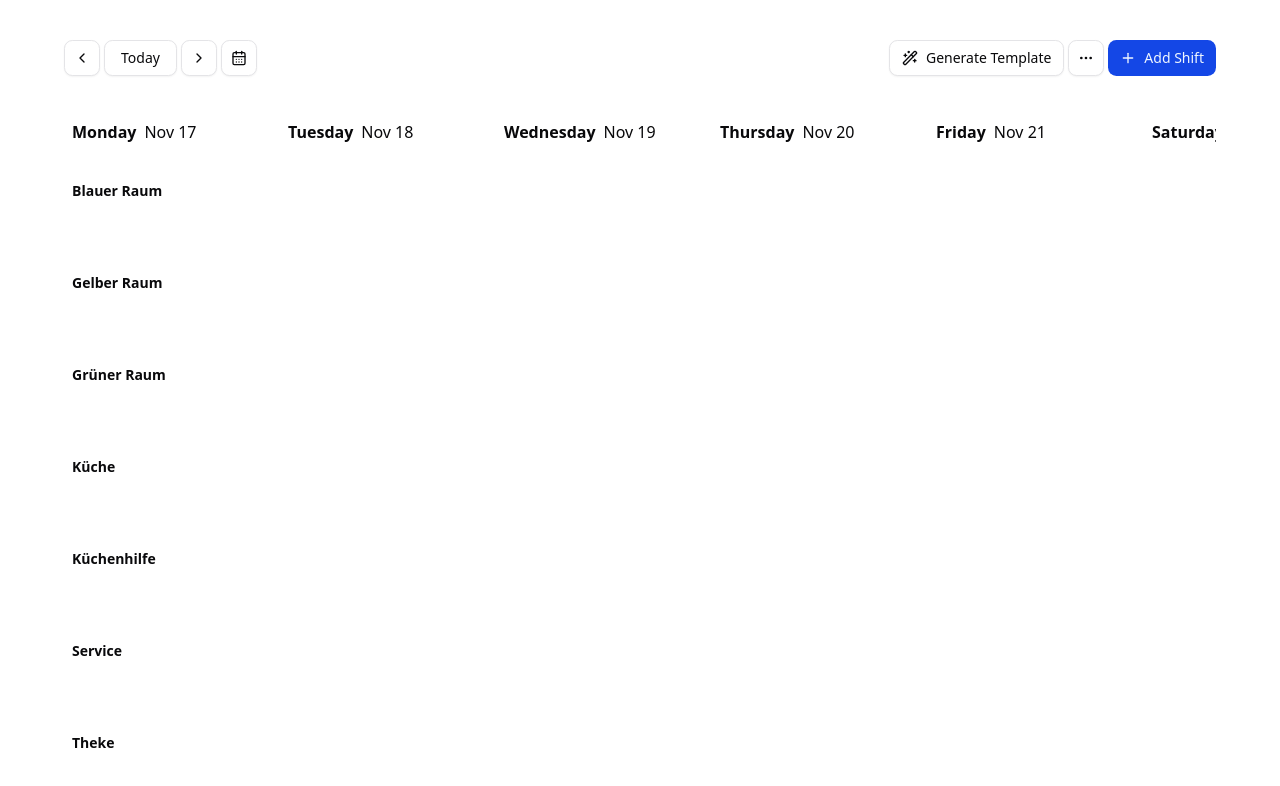
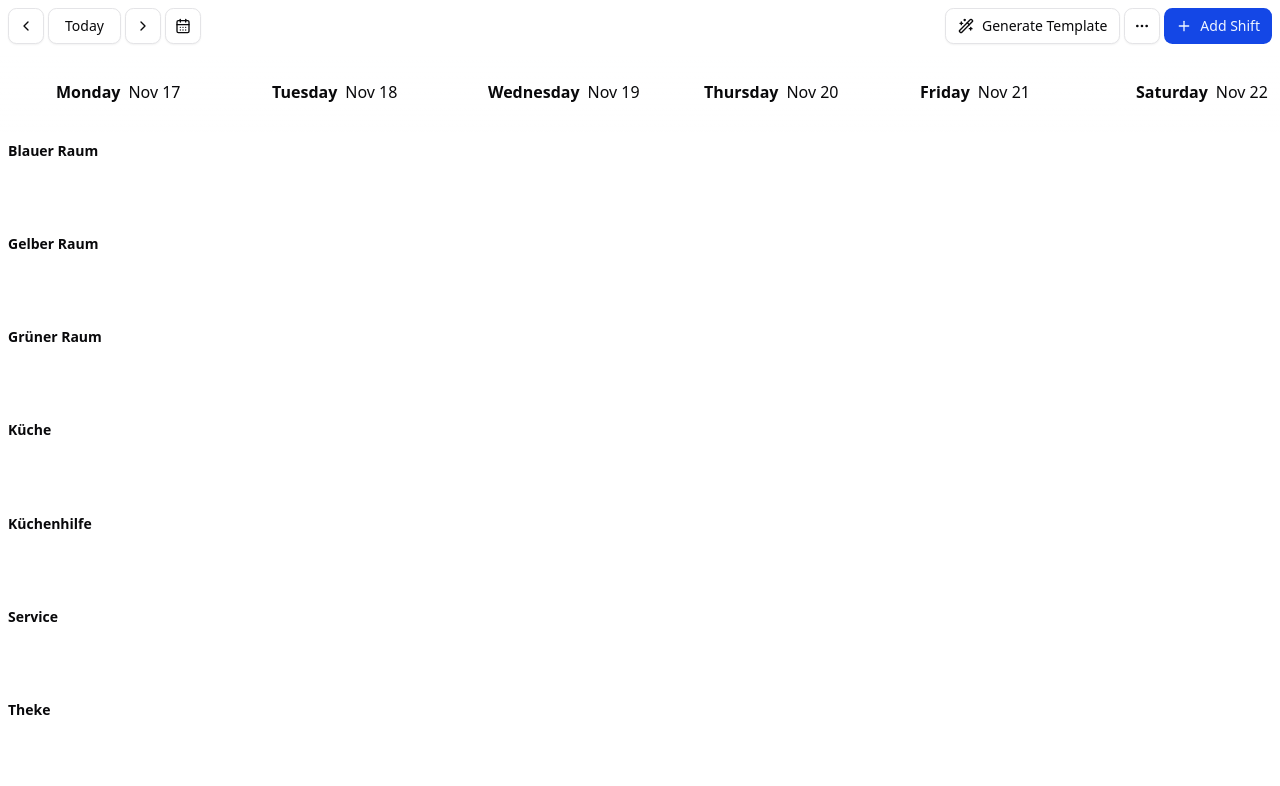
Before and after one commit to puresick/ordio-coding-challenge, a React (Vite) app: page / in a window 1280 px wide. Both pictures are taken after a click on the button "Start Empty". Shown: the top 786 px of the page. Built offline with nearby package versions, Linux system fonts and the light colour scheme.

Commit message:
Polish theming

```diff
--- a/src/App.css
+++ b/src/App.css
@@ -1,15 +1,11 @@
 body {
   min-height: 100vh;
-
-  display: grid;
-  place-content: center;
 }
 
 #root {
-  height: 90vh;
-  width: 90vw;
+  height: 100vh;
+  width: 100vw;
 
   display: flex;
   flex-direction: column;
-  gap: calc(var(--token-base-scale) * 4);
 }
--- a/src/components/CalendarView/CalendarView.module.css
+++ b/src/components/CalendarView/CalendarView.module.css
@@ -3,14 +3,13 @@
   width: 100%;
 
   display: grid;
-  grid-template-columns: repeat(
-    7,
-    minmax(calc(var(--token-base-scale) * 50), auto)
-  );
+  grid-template-columns:
+    calc(var(--token-base-scale) * 8)
+    repeat(7, minmax(calc(var(--token-base-scale) * 50), auto));
   grid-template-rows: calc(var(--token-base-scale) * 20) auto;
   grid-template-areas:
-    "weekdays weekdays weekdays weekdays weekdays weekdays weekdays"
-    "shifts shifts shifts shifts shifts shifts shifts";
+    "weekdays weekdays weekdays weekdays weekdays weekdays weekdays weekdays"
+    "shifts shifts shifts shifts shifts shifts shifts shifts";
   gap: 0 calc(var(--token-base-scale) * 4);
 
   overflow: auto;
@@ -35,6 +34,15 @@
   display: grid;
   grid-template-columns: subgrid;
   grid-template-rows: auto;
+
+  position: sticky;
+  top: 0;
+  z-index: 10;
+
+  border-bottom: 1px solid var(--color-gray-300);
+
+  background: linear-gradient(to bottom, var(--background), transparent);
+  backdrop-filter: blur(10px);
 }
 
 .date {
@@ -43,6 +51,7 @@
 }
 
 .shifts {
+  padding-bottom: calc(var(--token-base-scale) * 8);
   display: grid;
   grid-template-columns: subgrid;
   grid-auto-rows: auto;
@@ -62,10 +71,6 @@
 .departmentHeader {
   grid-column: 1 / -1;
 
-  position: sticky;
-  top: 0;
-  z-index: 10;
-
   padding: calc(var(--token-base-scale) * 2);
   border-top: 1px solid var(--color-gray-300);
   background: transparent;
@@ -75,10 +80,16 @@
   color: var(--color-gray-600);
 }
 
+.department:first-child {
+  & .departmentHeader {
+    border-top: none;
+  }
+}
+
 .departmentShifts {
   display: grid;
   grid-template-columns: subgrid;
-  grid-column: 1 / -1;
+  grid-column: 2 / -1;
 }
 
 .dayColumn {
--- a/src/components/CalendarView/CalendarView.tsx
+++ b/src/components/CalendarView/CalendarView.tsx
@@ -107,6 +107,7 @@ function CalendarView() {
     <DndProvider>
       <section className={classes.block}>
         <div className={classes.weekdays}>
+          <div></div>
           {WEEKDAYS.map((day) => (
             <h2 key={day}>
               {day}
--- a/src/components/ToolBar/ToolBar.module.css
+++ b/src/components/ToolBar/ToolBar.module.css
@@ -1,4 +1,5 @@
 .block {
+  padding: calc(var(--token-base-scale) * 2);
   display: flex;
   gap: var(--token-base-scale);
 
```
